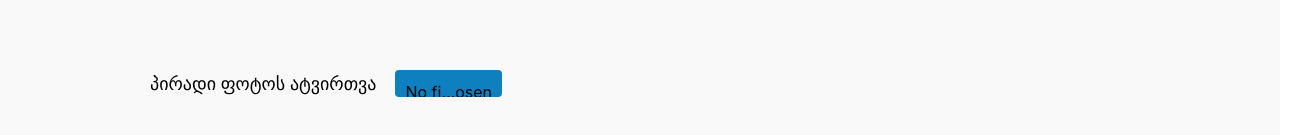
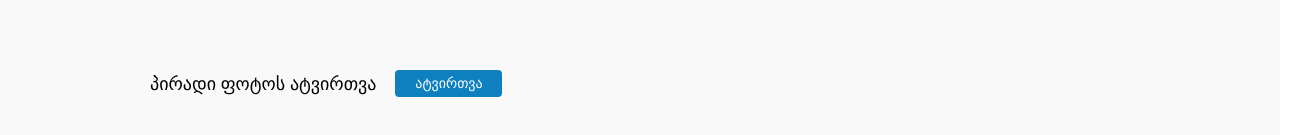
Before and after one commit to Desp0o/RedBerry-cv-app, a React (Create React App) app: page /#/components/personal/Pinfo in a window 1280 px wide. Shown: the part 351-486 px from the top of the page, 1309 px wide, since content can reach past the window. Built offline with nearby package versions, Linux system fonts and the light colour scheme.

Commit message:
image input file style

```diff
--- a/src/components/headerCom.js
+++ b/src/components/headerCom.js
@@ -1,13 +1,18 @@
 import { Link } from "react-router-dom";
 
 export default function HeaderComponent(props){
+    function clearStorages(){
+        sessionStorage.removeItem('name')
+        sessionStorage.removeItem('surName')
+    }
+
     return(
         <div className="pl-[48px] pt-[57px] pr-[150px]">
 
             {/* arrow and text */}
             <div className="flex gap-[61px]">
                 {/* arrow to main page */}
-                <Link to='/components/Main/Main' className="cursor-pointer">
+                <Link to='/components/Main/Main' className="cursor-pointer" onClick={clearStorages}>
                     <svg width="40" height="40" viewBox="0 0 40 40" fill="none" xmlns="http://www.w3.org/2000/svg">
                         <circle cx="20" cy="20" r="20" fill="white"/>
                         <path d="M22.8577 12.3522C23.0832 12.5778 23.2099 12.8837 23.2099 13.2026C23.2099 13.5216 23.0832 13.8275 22.8577 14.053L16.9035 20.0073L22.8577 25.9615C23.0768 26.1883 23.198 26.4922 23.1953 26.8076C23.1926 27.123 23.0661 27.4247 22.843 27.6477C22.62 27.8707 22.3183 27.9972 22.0029 28C21.6875 28.0027 21.3837 27.8815 21.1568 27.6623L14.3522 20.8577C14.1267 20.6321 14 20.3262 14 20.0073C14 19.6883 14.1267 19.3824 14.3522 19.1568L21.1568 12.3522C21.3824 12.1267 21.6883 12 22.0073 12C22.3262 12 22.6321 12.1267 22.8577 12.3522Z" fill="#2E2E2E"/>
--- a/src/components/personal/Pinfo.js
+++ b/src/components/personal/Pinfo.js
@@ -90,10 +90,15 @@ export default function Pinfo() {
                 <div className="pl-[150px] flex gap-[19px]">
                     <p className="text-[18px] font-[500]">პირადი ფოტოს ატვირთვა</p>
 
-                    <input  type='file'
-                            accept="image/png, image/jpg, image/webp, image/jpeg"
-                            className="bg-[#0E80BF] rounded-[4px] w-[107px] h-[27px] pt-[10px] pr-[10px] pb-[12px] pl-[10px]
-                                                    flex items-center justify-center" />
+                    <div className="bg-[#0E80BF] rounded-[4px] w-[107px] h-[27px] pt-[10px] pr-[10px] pb-[12px] pl-[10px]
+                                    flex items-center justify-center overflow-hidden" >
+                        <input  type='file'
+                                accept="image/png, image/jpg, image/webp, image/jpeg"
+                                className="scale-[5] opacity-0 absolute"
+                        />
+                        <span className="text-[14px] text-[#FFF] font-[400]">ატვირთვა</span>
+                    </div>
+
                 </div>
             </div>
 
--- a/src/index.css
+++ b/src/index.css
@@ -25,7 +25,3 @@ input{
 input[type=file]::file-selector-button {
   display: none;
 }
-
-input[type=file] label{
-  display: none;
-}
```
